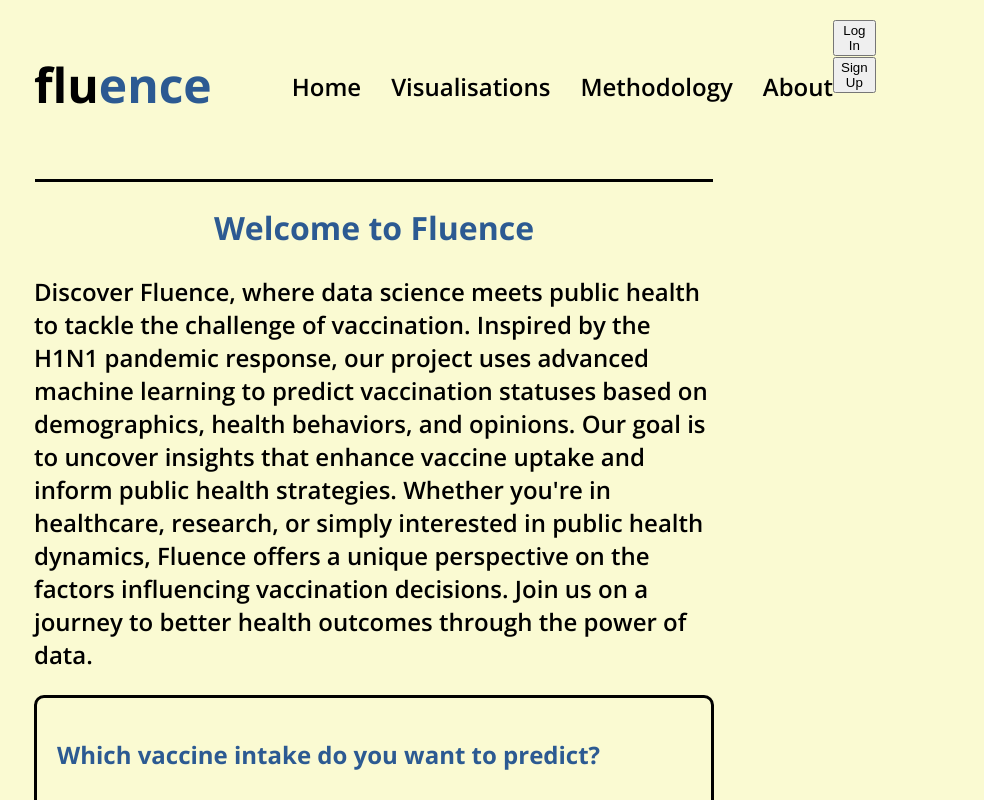
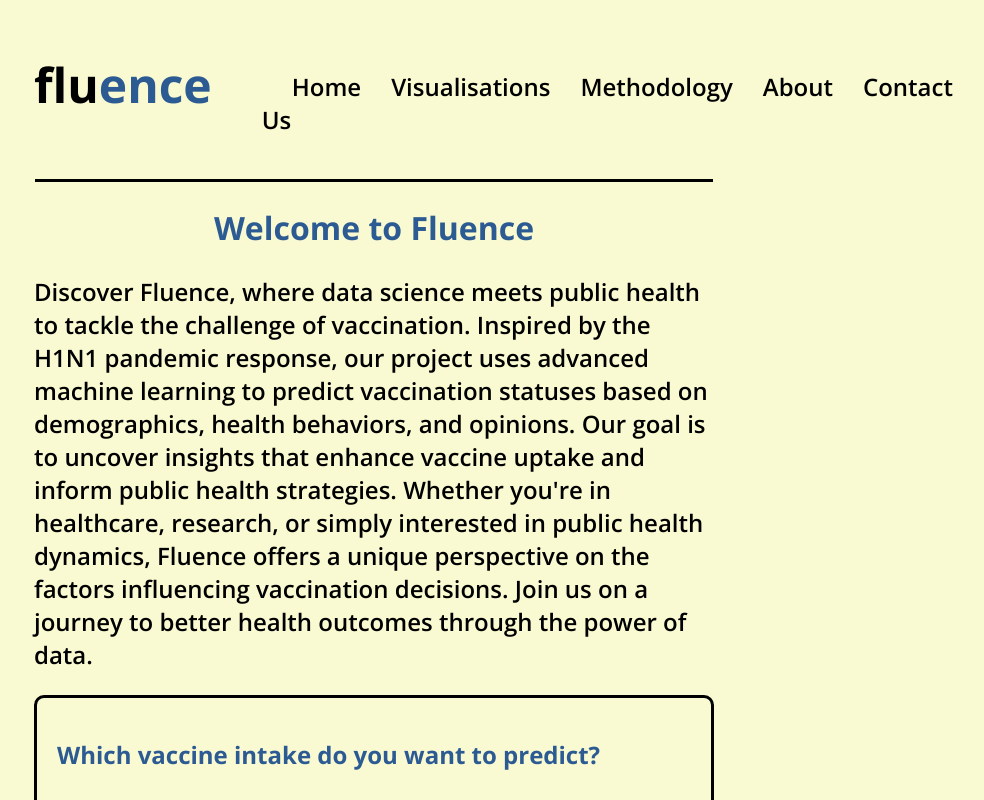
Before and after one commit to adiimated/Flu-Shot-Learning, a React (Create React App) app in the folder app/: page / in a window 1280 px wide. Shown: the top 800 px of the page, without its empty margins (266-1250 px from the left). Built offline with nearby package versions, Linux system fonts and the light colour scheme.

Commit message:
Update Navbar.js

```diff
--- a/app/src/Navbar.js
+++ b/app/src/Navbar.js
@@ -16,13 +16,7 @@ function Navbar() {
           <Link to="/visualisations">Visualisations</Link>
           <Link to="/methodology">Methodology</Link>
           <Link to="/about">About</Link>
-        </nav>
-      </div>
-
-      <div className="NavbarRight">
-        <nav>
-          <button>Log In</button>
-          <button>Sign Up</button>
+          <Link to="https://adiimated.github.io/portfolio/#contact" target="_blank">Contact Us</Link>
         </nav>
       </div>
     </div>
```
